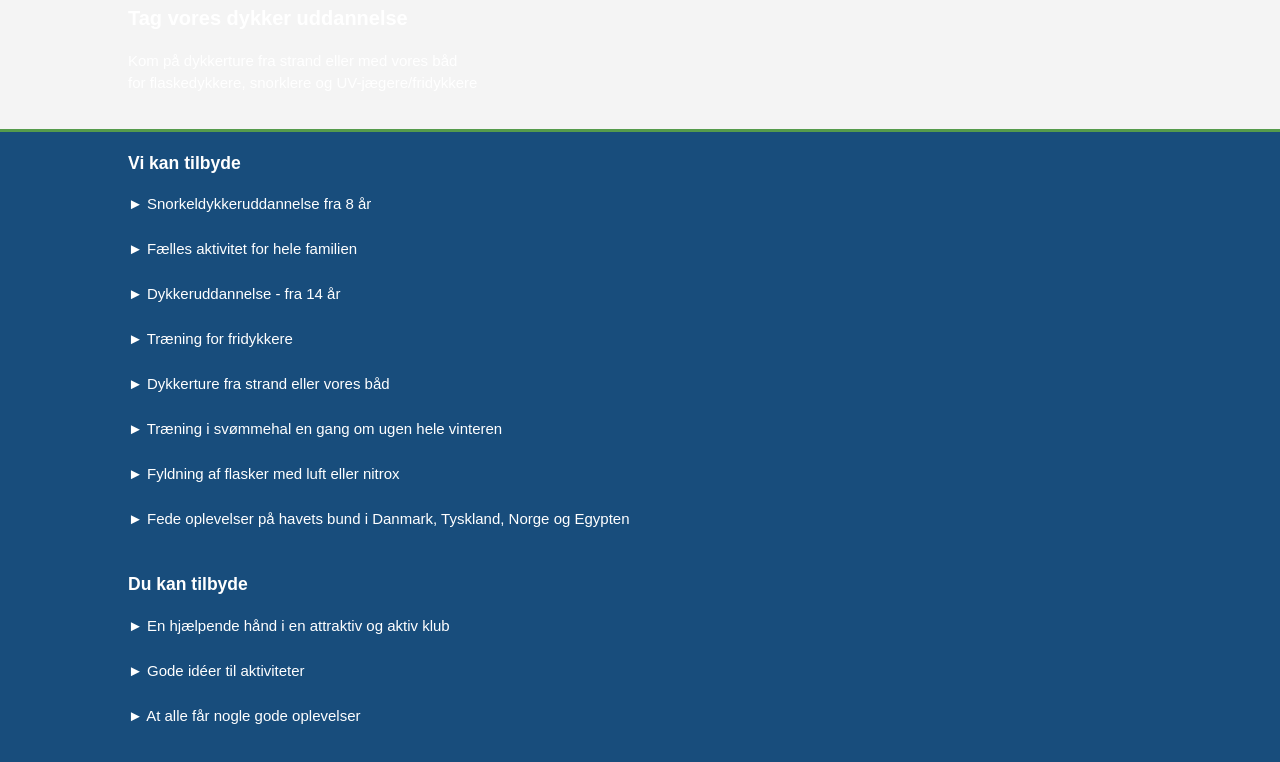
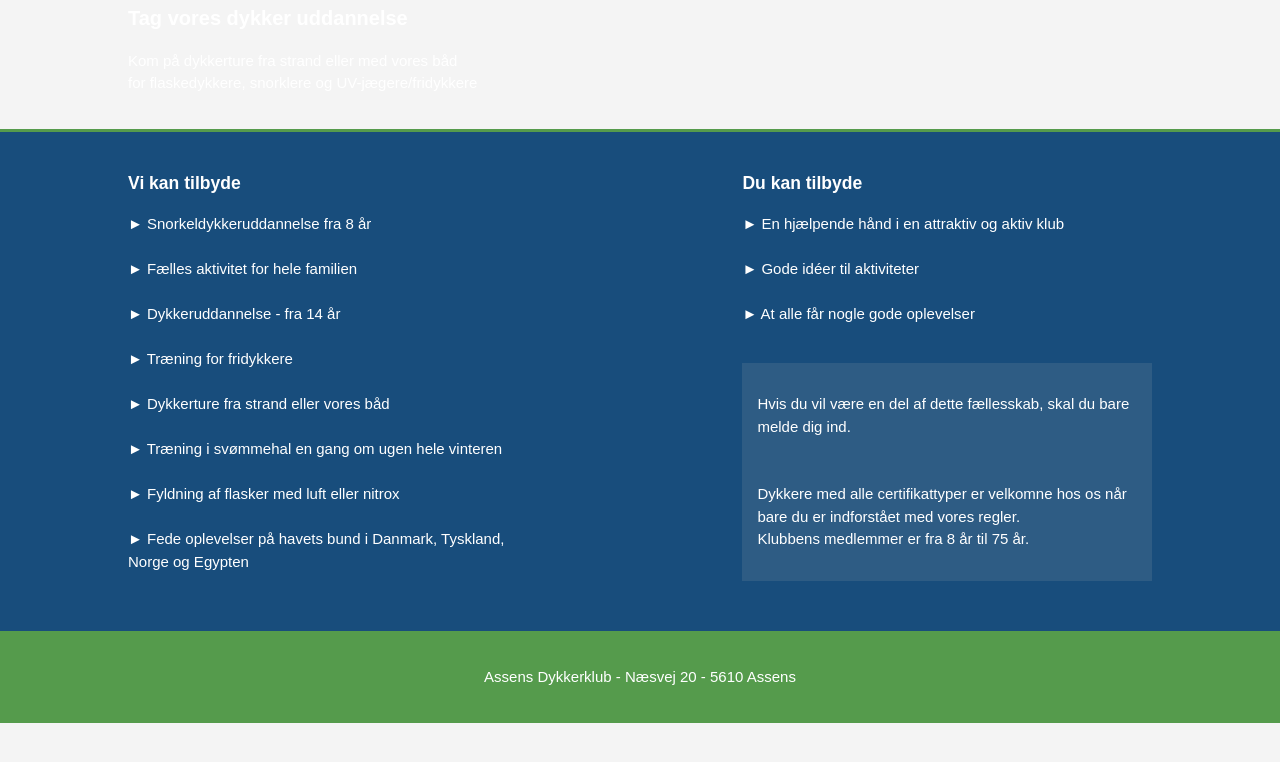
Before and after one commit to lass842k/project4assens, a plain HTML site: page index.html in a window 1280 px wide. Shown: the part 429-1191 px from the top of the page. After the commit the page ends 1152 px from the top, so only its background shows below. Drawn offline with Linux system fonts and the light colour scheme; files that its build step writes are made by us from their sources.

Commit message:
Light, article, aside
Updated css for:
- light
- article
- aside

```diff
--- a/style.css
+++ b/style.css
@@ -16,6 +16,14 @@ body{
 ul{
     margin:0;
     padding:0;
+}
+
+.light{
+    padding:15px;
+    background:#2E5C84;
+    color:#ffffff;
+    margin-top:10px;
+    margin-bottom:10px;
 }
 
 header{
@@ -85,6 +93,20 @@ header a:hover{
     color:#ffffff;
 }
 
+article#maincol{
+    margin-top:20px;
+    margin-bottom:20px;
+    float:left;
+    width:40%;
+}
+
+aside#sidecol{
+    margin-top:20px;
+    margin-bottom:20px;
+    float:right;
+    width:40%;
+}
+
 footer{
     padding:20px;
     color:#ffffff;
```
